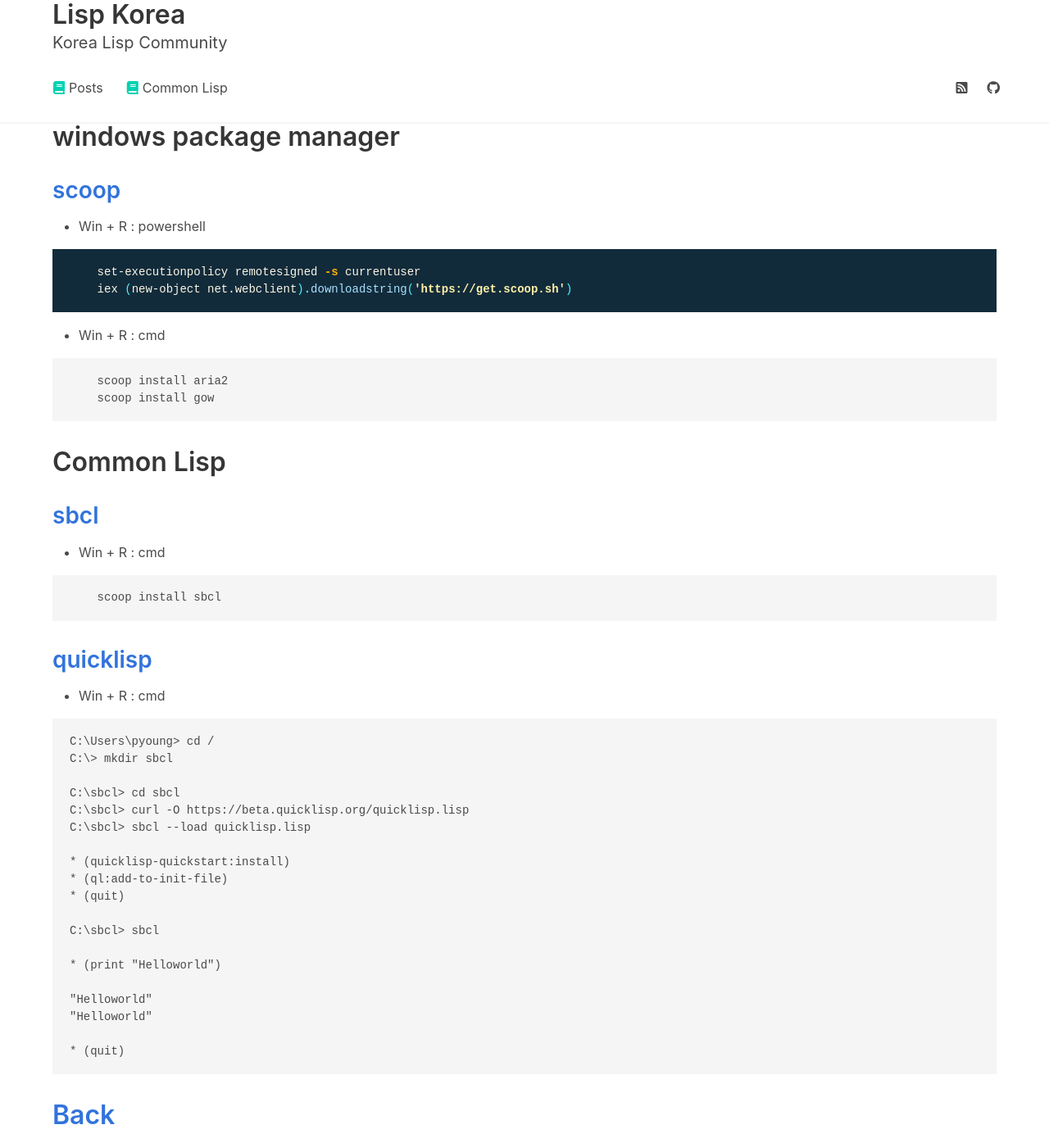
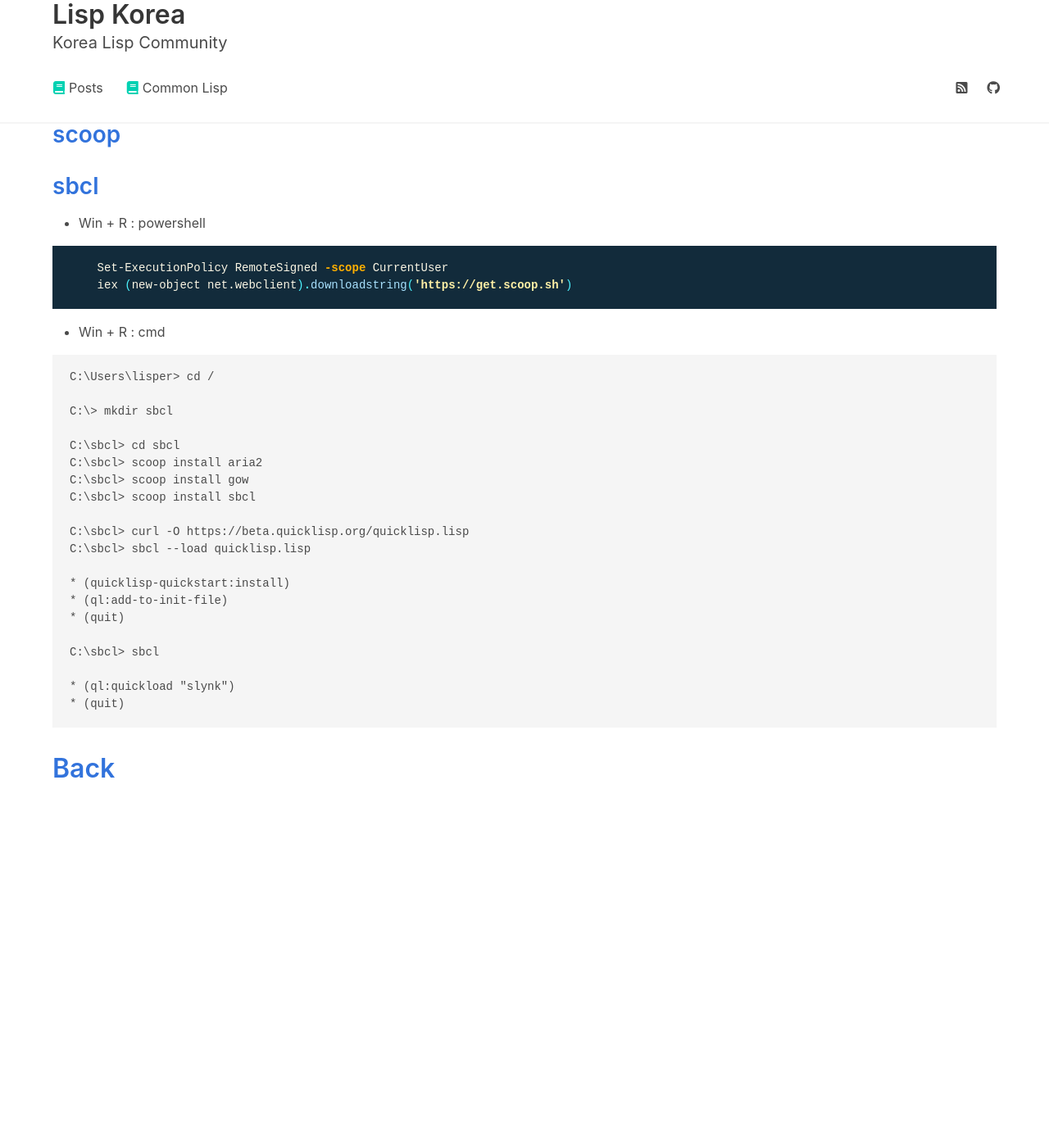
Before and after one commit to lispkorea/lispkorea.github.io, a Jekyll site: the page built from commonlisp/setup_windows.md, in a window 1280 px wide. Shown: the whole page at 82% size. Built offline with Jekyll 4.4.1, drawn with Linux system fonts in a browser that asks for light colours; nearby versions of some CDN libraries; our own code applies the rules of GitHub Pages for plain Markdown files; after the commit the page ends 972 px from its top, so only the background shows below that.

Commit message:
Add: commonlisp setup sly

````diff
--- a/commonlisp/setup_windows.md
+++ b/commonlisp/setup_windows.md
@@ -2,45 +2,28 @@
 layout: default
 ---
 
-
-# windows package manager
 ## [scoop](https://scoop.sh/)
-
+## [sbcl](http://www.sbcl.org/)
 * Win + R : powershell
 
 ``` powershell
-    set-executionpolicy remotesigned -s currentuser
+    Set-ExecutionPolicy RemoteSigned -scope CurrentUser
     iex (new-object net.webclient).downloadstring('https://get.scoop.sh')
 ```
+
 
 * Win + R : cmd
 
 ``` cmd
-    scoop install aria2
-    scoop install gow
-```
+C:\Users\lisper> cd /
 
-
-
-# Common Lisp
-## [sbcl](http://www.sbcl.org/)
-
-* Win + R : cmd
-
-``` cmd
-    scoop install sbcl
-```
-
-
-## [quicklisp](https://www.quicklisp.org/)
-
-* Win + R : cmd
-
-``` cmd
-C:\Users\pyoung> cd /
 C:\> mkdir sbcl
 
 C:\sbcl> cd sbcl
+C:\sbcl> scoop install aria2
+C:\sbcl> scoop install gow
+C:\sbcl> scoop install sbcl
+
 C:\sbcl> curl -O https://beta.quicklisp.org/quicklisp.lisp
 C:\sbcl> sbcl --load quicklisp.lisp
 
@@ -50,11 +33,7 @@ C:\sbcl> sbcl --load quicklisp.lisp
 
 C:\sbcl> sbcl
 
-* (print "Helloworld")
-
-"Helloworld"
-"Helloworld"
-
+* (ql:quickload "slynk")
 * (quit)
 ```
 
````
Also changed, not shown: commonlisp/index.md (+1 -0 lines), commonlisp/setup_emacs.md (added, +50 -0 lines).
